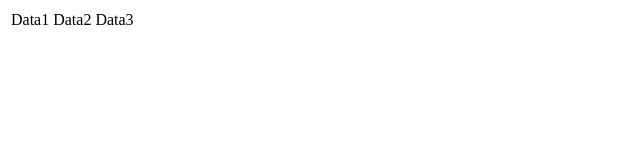
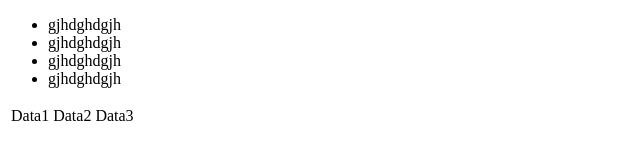
Before and after one commit to MalikSatya/gitProject, a plain HTML site: page index.html in a window 1280 px wide. Shown: the whole page, without its empty margins (0-640 px from the left). Drawn offline with Linux system fonts and the light colour scheme.

Commit message:
added navigation

```diff
--- a/index.html
+++ b/index.html
@@ -8,6 +8,14 @@
 </head>
 
 <body>
+    <nav>
+        <ul>
+            <li>gjhdghdgjh</li>
+            <li>gjhdghdgjh</li>
+            <li>gjhdghdgjh</li>
+            <li>gjhdghdgjh</li>
+        </ul>
+    </nav>
     <table>
         <tr>
             <td>Data1</td>
```
